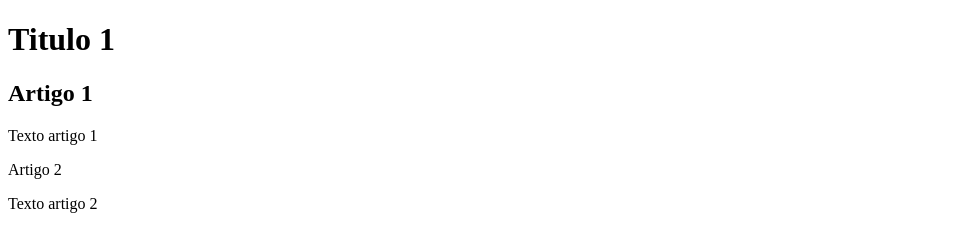
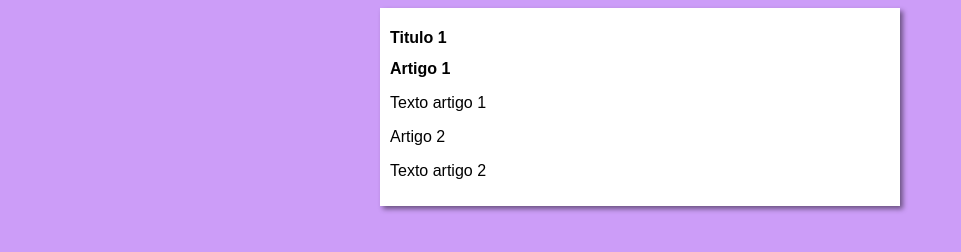
Before and after one commit to Cerronera/Aulas-Cursos, a plain HTML site: page CursoGit-GitHub/exemploBranches/index.html in a window 1280 px wide. Shown: the whole page, without its empty margins (0-961 px from the left). Drawn offline with Linux system fonts and the light colour scheme.

Commit message:
commit na branch design

```diff
--- a/CursoGit-GitHub/exemploBranches/index.html
+++ b/CursoGit-GitHub/exemploBranches/index.html
@@ -3,6 +3,7 @@
 <head>
     <meta charset="UTF-8">
     <meta name="viewport" content="width=device-width, initial-scale=1.0">
+    <link rel="stylesheet" href="style.css">
     <title>Branches</title>
 </head>
 <body>
--- /dev/null
+++ b/CursoGit-GitHub/exemploBranches/style.css
@@ -0,0 +1,16 @@
+*{
+font-family: Arial, Helvetica, sans-serif;
+font-size: 16px;
+}
+
+body{
+    background-color: rgb(204, 157, 248);
+
+}
+main{
+    background-color: white;
+    width: 500px;
+    margin: auto;
+    padding: 10px;
+    box-shadow: 3px 3px 5px rgba(0, 0, 0, 0.473);
+}
```
